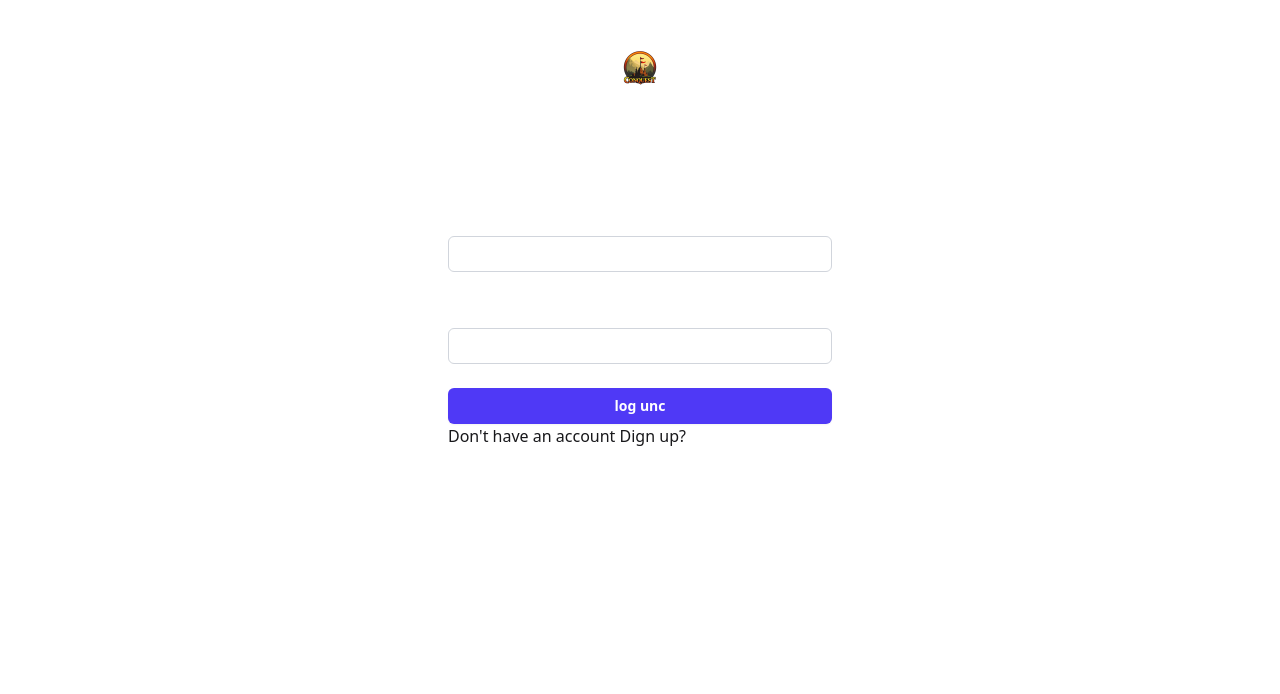
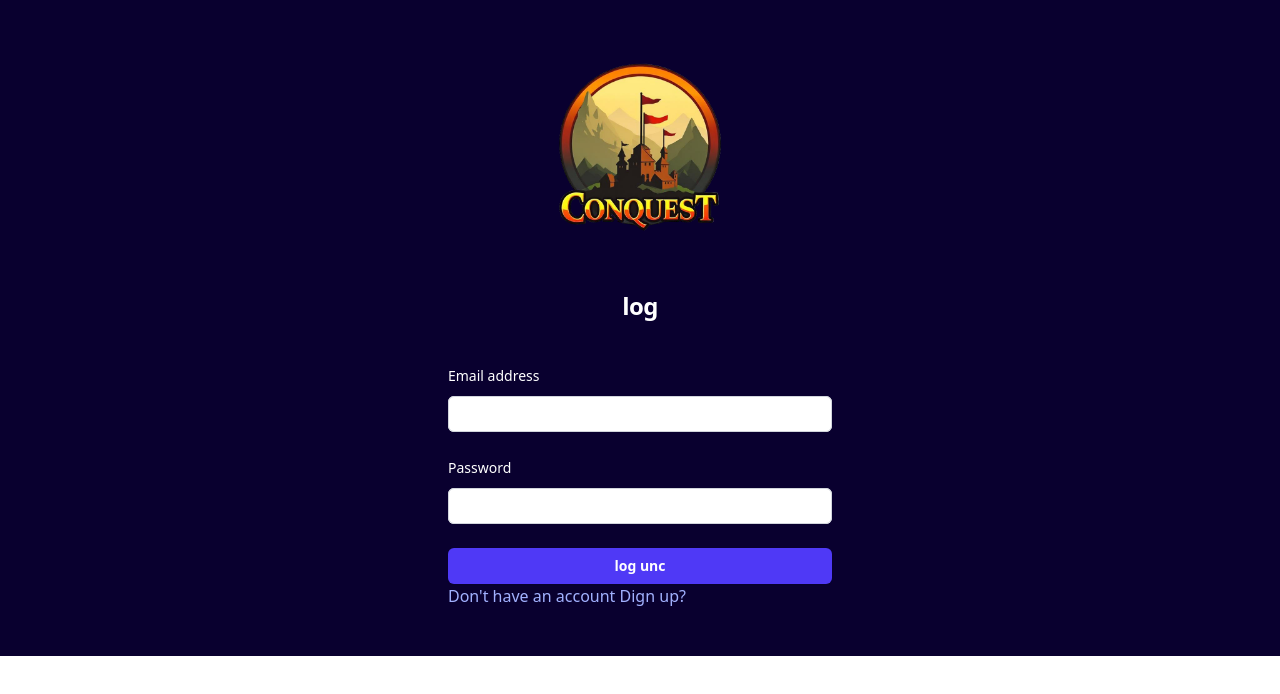
Before and after one commit to staten-island-tech/supabase-project-superawsomecatanthingithinkhopefully, a Vue app in the folder app/: page / in a window 1280 px wide. Shown: the top 694 px of the page. Built offline with nearby package versions, Linux system fonts and the light colour scheme; the HTML template or start-up script is replaced by a standard one.

Commit message:
theme being poopy

```diff
--- a/app/src/assets/main.css
+++ b/app/src/assets/main.css
@@ -1,3 +1,6 @@
 
 @import "tailwindcss";
-@plugin "daisyui";
+
+@plugin "daisyui" {
+    themes: all
+}
--- a/app/src/components/LogIn.vue
+++ b/app/src/components/LogIn.vue
@@ -1,7 +1,8 @@
 <template>
+  <div>
     <div class="flex min-h-full flex-col justify-center px-6 py-12 lg:px-8">
       <div class="sm:mx-auto sm:w-full sm:max-w-sm">
-      <img class="mx-auto h-10 w-auto" src="/Logo.png" alt="Your Company" />
+        <img class="mx-auto h-50 w-auto" src="/Logo.png" alt="Your Company" />
         <h2 class="mt-10 text-center text-2xl/9 font-bold tracking-tight text-white">log</h2>
       </div>
 
@@ -54,6 +55,7 @@
         <RouterLink to="/signup">Don't have an account Dign up?</RouterLink>
       </div>
     </div>
+  </div>
 </template>
 
 <script setup lang="ts">
@@ -61,6 +63,8 @@ import { useSignupStore } from '@/stores/authuser'
 import { useRouter } from 'vue-router'
 import { supabase } from '@/lib/supabaseClient'
 import { RouterLink } from 'vue-router'
+import { onMounted } from 'vue'
+
 const router = useRouter()
 const signupStore = useSignupStore()
 async function handleLog() {
--- a/app/src/views/HomeView.vue
+++ b/app/src/views/HomeView.vue
@@ -1,14 +1,12 @@
 <template>
-  <div>
-
-    <LogIn/>
+  <div data-theme="synthwave">
+    <LogIn />
   </div>
 </template>
 
 <script setup lang="ts">
-import LogIn from '@/components/LogIn.vue';
-
-
+import LogIn from '@/components/LogIn.vue'
+import { onMounted } from 'vue'
 </script>
 
 <style scoped></style>
--- a/app/vite.config.ts
+++ b/app/vite.config.ts
@@ -5,12 +5,14 @@ import vue from '@vitejs/plugin-vue'
 import vueDevTools from 'vite-plugin-vue-devtools'
 import tailwindcss from '@tailwindcss/vite'
 
+
 // https://vite.dev/config/
 export default defineConfig({
   plugins: [
     vue(),
     vueDevTools(),
     tailwindcss(),
+
   ],
   resolve: {
     alias: {
```
Lines whose indentation alone changed are shown as unchanged.
